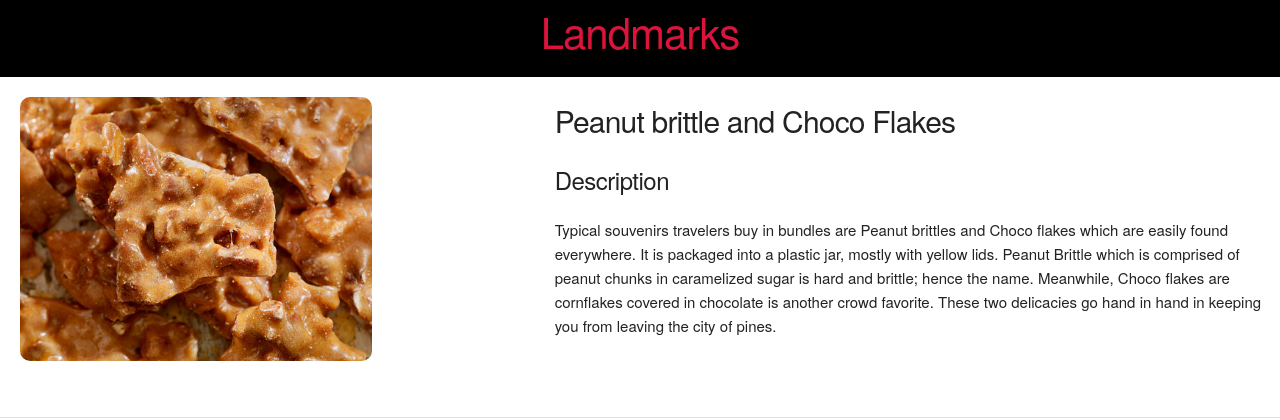
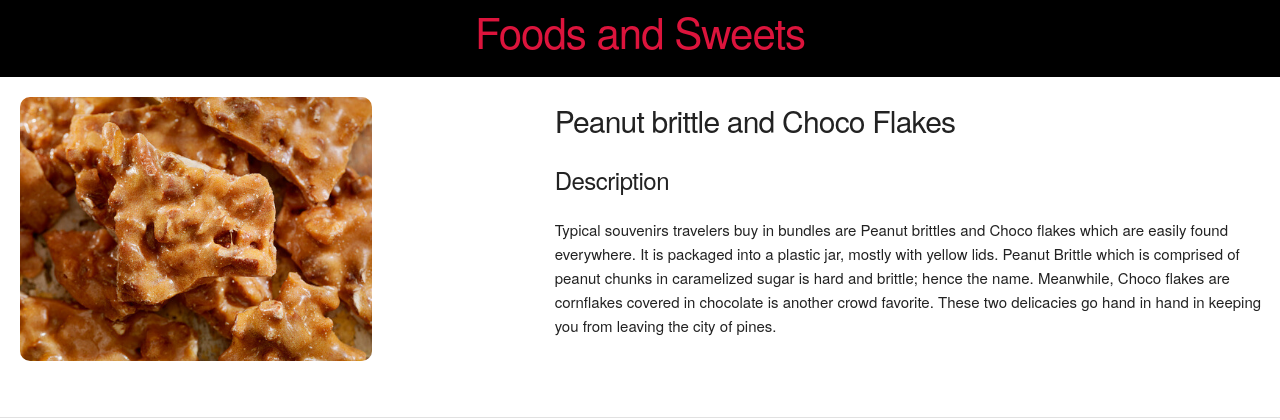
Before and after one commit to OliveOyl02/Baguio, a PHP site: page /foods.php in a window 1280 px wide. Shown: the part 372-792 px from the top of the page. Run offline with PHP 8.4, Linux system fonts and the light colour scheme.

Commit message:
fixed heading and background

```diff
--- a/foods.php
+++ b/foods.php
@@ -33,8 +33,8 @@
         </div>
         <div class="row">
             <div class="twelve columns" style="background-color: black;">
-                <img src="./images/lmbg.webp" alt="" id="lmbg">
-                <h2 style="text-align: center; color:crimson;">Landmarks</h2>
+                <img src="./images/foodbg.jpg" alt="" id="lmbg">
+                <h2 style="text-align: center; color:crimson;">Foods and Sweets</h2>
             </div>
         </div>
         <?php
```
